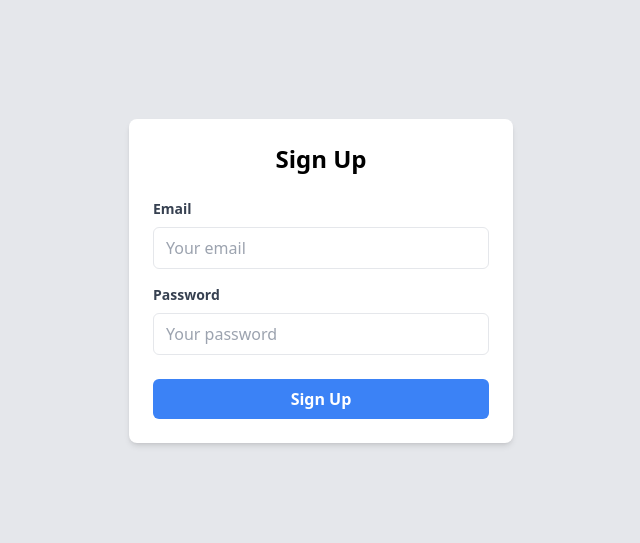
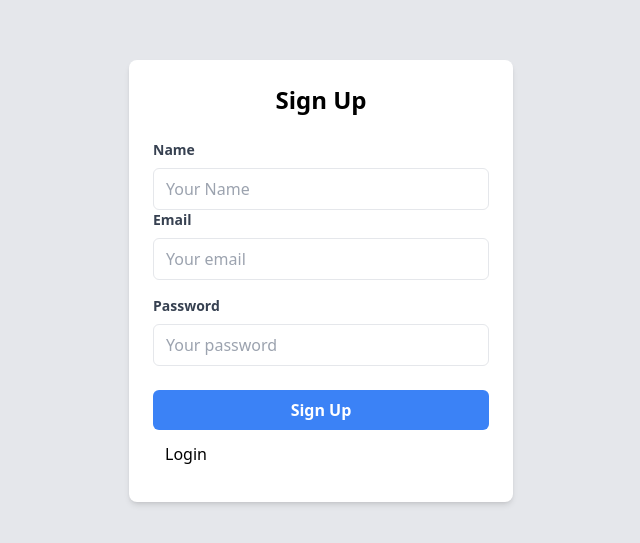
Before and after one commit to RachitSahu26/ShoppingWebsite, a React (Vite) app: page /sigup in a window 1280 px wide. Shown: the part 119-662 px from the top of the page, without its empty margins (319-959 px from the left). Built offline with nearby package versions, Linux system fonts and the light colour scheme.

Commit message:
working on redux

```diff
--- a/package.json
+++ b/package.json
@@ -10,6 +10,7 @@
     "preview": "vite preview"
   },
   "dependencies": {
+    "firebase": "^10.6.0",
     "react": "^18.2.0",
     "react-dom": "^18.2.0",
     "react-icons": "^4.11.0",
--- /dev/null
+++ b/src/Components/Loader/Loader.jsx
@@ -0,0 +1,9 @@
+import React from 'react'
+
+function Loader() {
+  return (
+    <div>Loader</div>
+  )
+}
+
+export default Loader
--- a/src/Components/NavBar/NavBar.jsx
+++ b/src/Components/NavBar/NavBar.jsx
@@ -28,7 +28,7 @@ function NavBar() {
         <Link to="/order" className="text-white hover:text-gray-300">Order</Link>
         <Link to="/admin" className="text-white hover:text-gray-300">Admin</Link>
 
-        <Link to="/login" className="text-white hover:text-gray-300">Login</Link>
+        <Link to="/sigup" className="text-white hover:text-gray-300">Login</Link>
         {/* <Link to="/product" className="text-white hover:text-gray-300"></Link> */}
 
       </div>
--- a/src/Contexts/Data/MyState.jsx
+++ b/src/Contexts/Data/MyState.jsx
@@ -19,8 +19,11 @@ document.body.style.backgroundColor="black"
 }
 
 
+
+
+const {loading,setLoading}=useState(false);
   return (
-    <MyContext.Provider value={{togglebtn,mode}}>
+    <MyContext.Provider value={{togglebtn,mode,loading,setLoading}}>
        {props.children}
     </MyContext.Provider>
   )
--- /dev/null
+++ b/src/FireBase/FirBase.jsx
@@ -0,0 +1,17 @@
+// Import the functions you need from the SDKs you need
+import { initializeApp } from "firebase/app";
+// TODO: Add SDKs for Firebase products that you want to use
+// https://firebase.google.com/docs/web/setup#available-libraries
+
+// Your web app's Firebase configuration
+const firebaseConfig = {
+  apiKey: "AIzaSyBgvr4Rzqv_dGoLVFsCIe4LY2pUiH7O39Q",
+  authDomain: "shoppingwebsite-ce848.firebaseapp.com",
+  projectId: "shoppingwebsite-ce848",
+  storageBucket: "shoppingwebsite-ce848.appspot.com",
+  messagingSenderId: "800801836180",
+  appId: "1:800801836180:web:5e8fa79bd9ee194305f881"
+};
+
+// Initialize Firebase
+const app = initializeApp(firebaseConfig);
--- a/src/Pages/Registration/Login.jsx
+++ b/src/Pages/Registration/Login.jsx
@@ -1,5 +1,4 @@
 import React, { useState } from 'react';
-import { Link } from 'react-router-dom';
 
 const Login = () => {
   const [email, setEmail] = useState('');
@@ -49,7 +48,7 @@ const Login = () => {
           >
             Log In
           </button>
-          <h1 ><Link to="/sigup">Sigup</Link></h1>
+
         </form>
       </div>
     </div>
--- a/src/Pages/Registration/Signup.jsx
+++ b/src/Pages/Registration/Signup.jsx
@@ -1,4 +1,5 @@
 import React, { useState } from 'react';
+import { Link } from 'react-router-dom';
 
 const Signup = () => {
   const [email, setEmail] = useState('');
@@ -14,7 +15,29 @@ const Signup = () => {
       <div className="m-auto p-6 bg-white rounded-lg shadow-md w-96">
         <h2 className="text-2xl font-semibold text-center">Sign Up</h2>
         <form className="mt-6" onSubmit={handleSignup}>
+
+
           <div className="mb-4">
+
+
+
+          <label className="block text-gray-700 text-sm font-bold mb-2" htmlFor="name">
+              Name
+            </label>
+
+            <input
+              className="w-full px-3 py-2 border rounded-md focus:outline-none focus:border-blue-400"
+              type="text"
+              id="name"
+              placeholder="Your Name"
+              value={email}
+              onChange={(e) => setEmail(e.target.value)}
+              required
+            />
+
+
+
+
             <label className="block text-gray-700 text-sm font-bold mb-2" htmlFor="email">
               Email
             </label>
@@ -28,7 +51,13 @@ const Signup = () => {
               required
             />
           </div>
+
+
           <div className="mb-6">
+
+
+
+
             <label className="block text-gray-700 text-sm font-bold mb-2" htmlFor="password">
               Password
             </label>
@@ -48,6 +77,7 @@ const Signup = () => {
           >
             Sign Up
           </button>
+          <h1 className='p-3 '><Link to="/login">Login</Link></h1>
         </form>
       </div>
     </div>
--- a/src/Redux/Slice/CartSlice.js
+++ b/src/Redux/Slice/CartSlice.js
@@ -0,0 +1,19 @@
+import { createSlice } from '@reduxjs/toolkit'
+const initialState = [];
+
+const cartSlice = createSlice({
+    name: 'cart',
+    initialState,
+    reducers: {
+        addToCart(state, action) {
+            state.push(action.payload)
+        },
+        deleteFromCart(state, action) {
+            return state.filter(item => item.id != action.payload.id);
+        }
+    }
+})
+
+export const { addToCart, deleteFromCart } = cartSlice.actions
+
+export default cartSlice.reducer;
```
Also changed, not shown: 1 other file (tests, documents, lock files or other folders).
